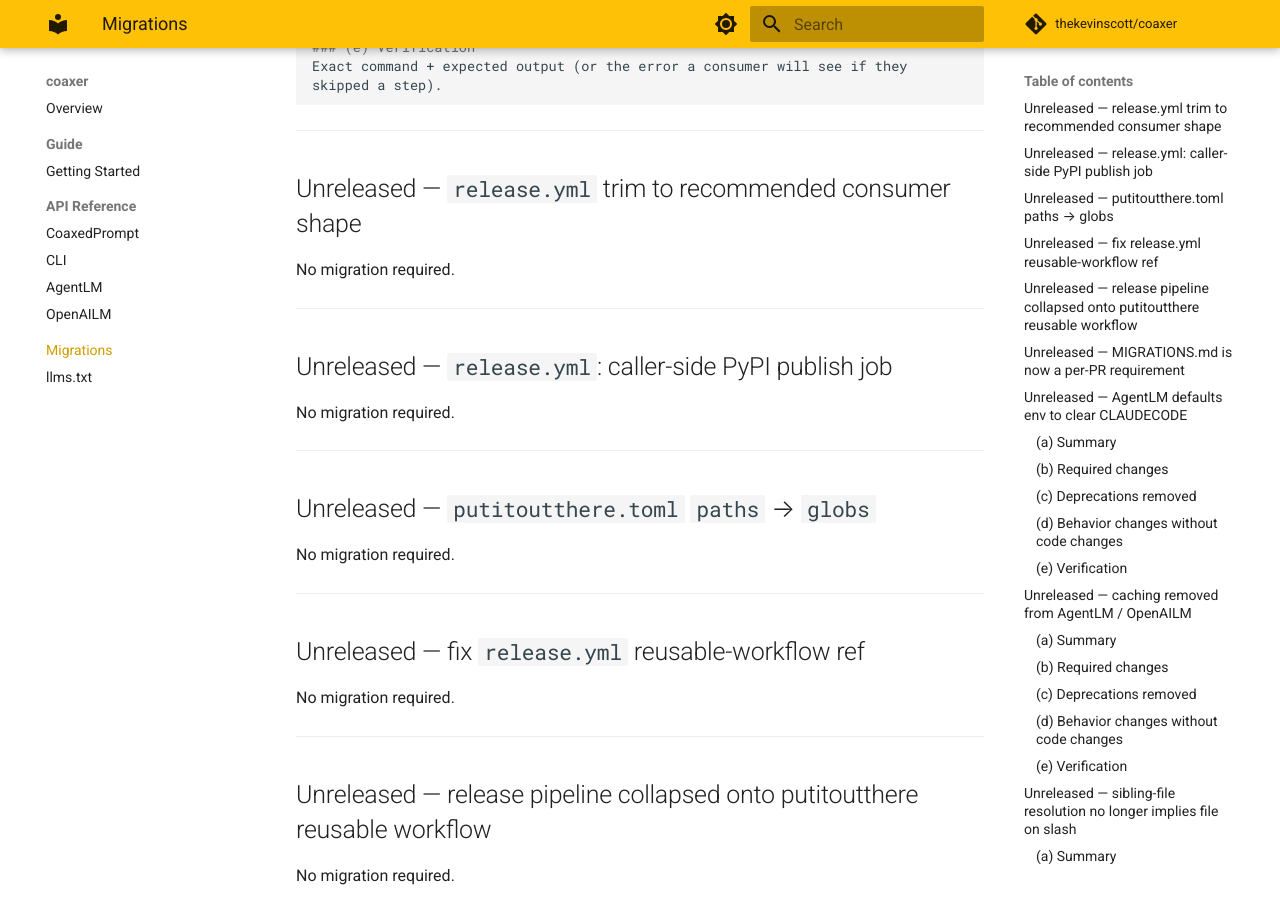
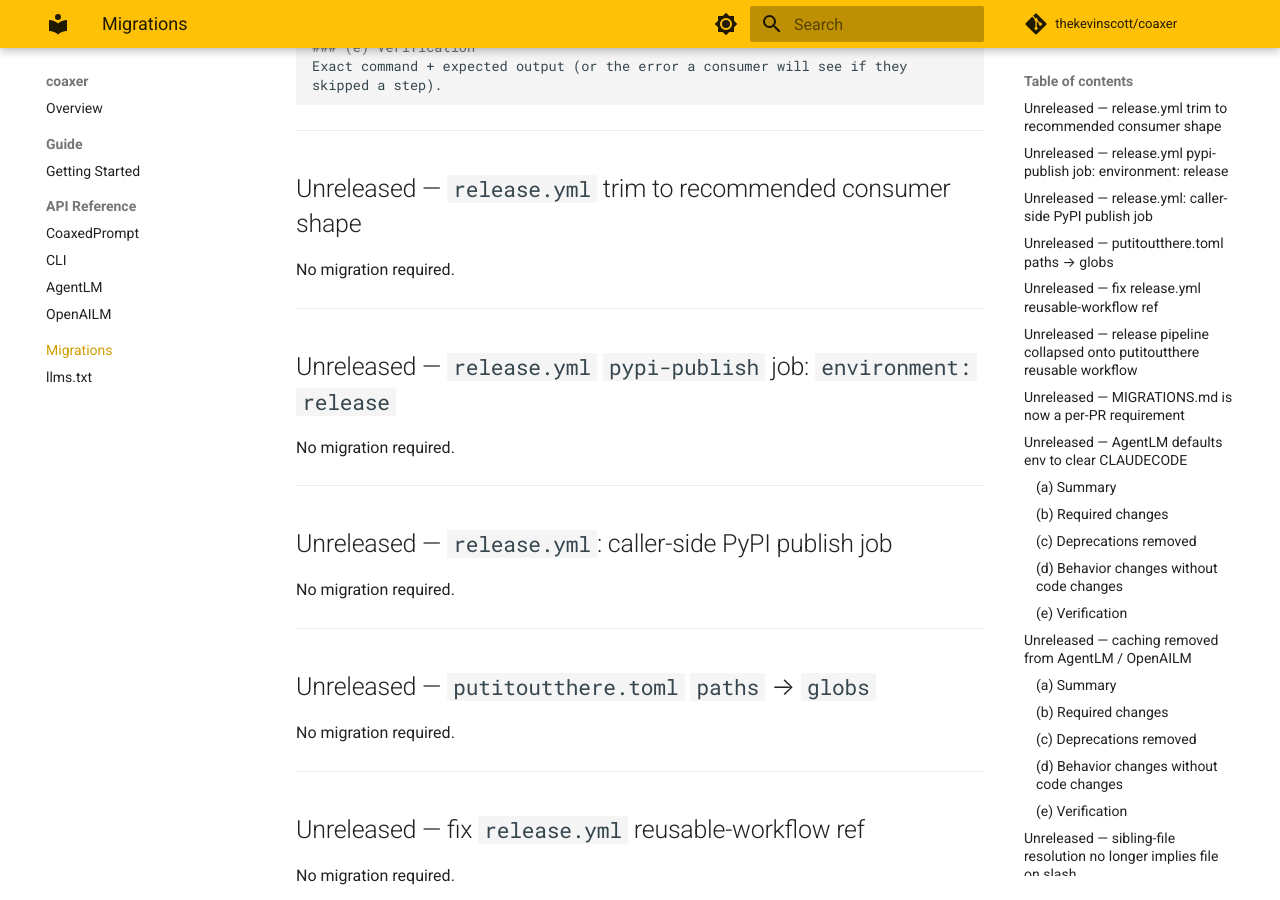
Before and after one commit to thekevinscott/coaxer, an MkDocs documentation site: the page built from docs/migrations.md, in a window 1280 px wide and 900 px high, scrolled down 614 px. Built offline with MkDocs 1.6.1 and Material for MkDocs 9.7.7, drawn with Linux system fonts in a browser that asks for light colours; comment, search, counter and statistics services are not loaded.

Commit message:
fix(release): pypi-publish needs environment: release
Run 25050994268's pypi-publish job failed with PyPI's
"Publisher with matching claims was not found". The
pypa/gh-action-pypi-publish action's built-in claim debugger
showed every claim aligned with the coaxer TP except one:

    environment: MISSING

The TP at PyPI requires Environment name: release. The OIDC
token only carries the `environment` claim when the job actually
runs *in* a deployment environment. The pypi-publish job was
copied verbatim from putitoutthere's README example, which omits
`environment:` (the upstream example assumes either no
environment-restricted TP or that consumers add it themselves).

One-line fix: add `environment: release` to the pypi-publish job.

This unblocks v0.3.7's PyPI upload retroactively — the next push
to main re-runs the release pipeline. The release job will skip
publish steps that already happened (tag, GitHub Release), and
pypi-publish will now have the matching environment claim.

release: patch

```diff
--- a/MIGRATIONS.md
+++ b/MIGRATIONS.md
@@ -34,6 +34,12 @@ skipped a step).
 ---
 
 ## Unreleased — `release.yml` trim to recommended consumer shape
+
+No migration required.
+
+---
+
+## Unreleased — `release.yml` `pypi-publish` job: `environment: release`
 
 No migration required.
 
```
Also changed, not shown: CHANGELOG.md (+1 -0 lines), 1 other file.
